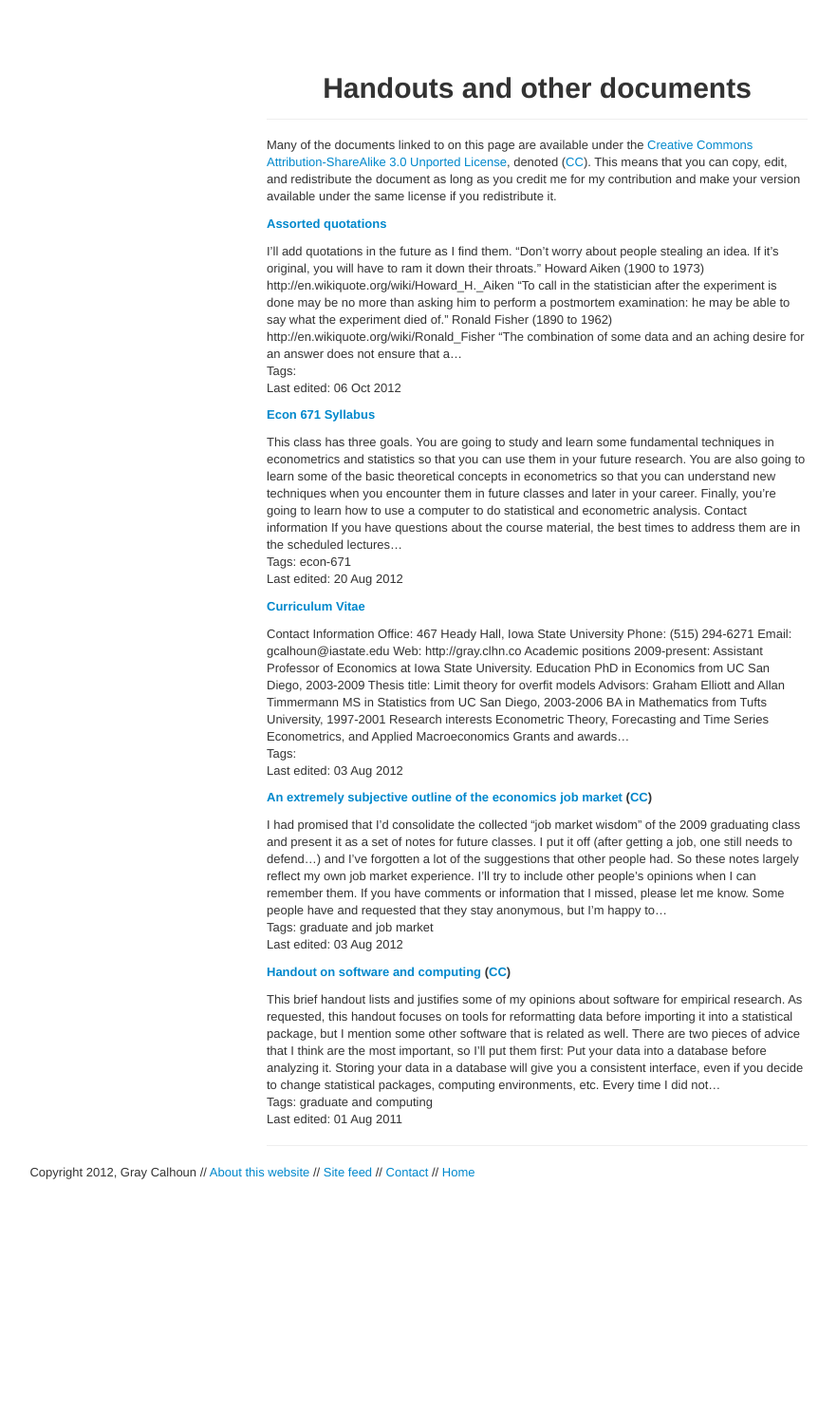
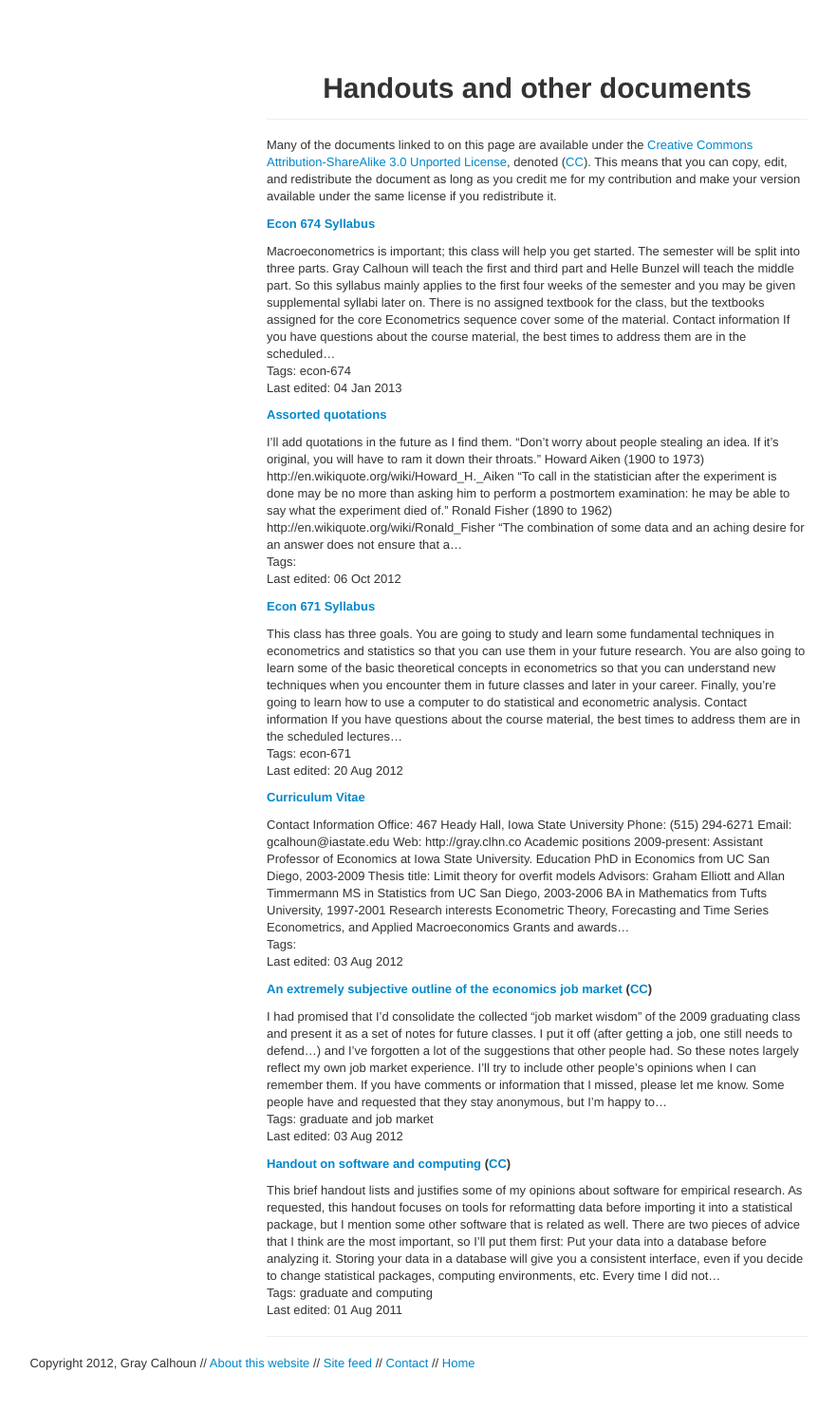
Before and after one commit to mmkuang/grayclhn.github.io, a Jekyll site: the page built from handouts/index.md, in a window 1280 px wide. Shown: the whole page at 95% size, without its empty margins (374-1256 px from the left). Built offline with Jekyll 4.4.1, drawn with Linux system fonts in a browser that asks for light colours; before the commit the page ends 1284 px from its top, so only the background shows below that.

Commit message:
Added syllabus for econ 674

```diff
--- /dev/null
+++ b/handouts/_posts/2013-01-04-econ-674-syllabus.md
@@ -0,0 +1,103 @@
+---
+layout: handout
+title: Econ 674 Syllabus
+subtitle: Macroeconometrics (part 1 of n), Gray Calhoun
+date: 2013-01-04
+nocc: true
+tags:
+- econ-674
+---
+
+Macroeconometrics is important; this class will help you get started.
+The semester will be split into three parts.  Gray Calhoun will teach
+the first and third part and Helle Bunzel will teach the middle part.
+So this syllabus mainly applies to the first four weeks of the
+semester and you may be given supplemental syllabi later on.  There is
+no assigned textbook for the class, but the textbooks assigned for the
+core Econometrics sequence cover some of the material.
+
+Contact information
+-------------------
+
+If you have questions about the course material, the best times to
+address them are in the scheduled lectures or during office hours.  We
+can probably resolve questions or concerns about the course
+administration over email, but if you have urgent questions please
+call me or stop by my office.  This syllabus is available online at
+<http://{% include main_web %}/handouts/2013/econ-674-syllabus.html>.
+
+
+
+<table class="table">
+  <tr>
+    <td>Instructor</td>
+    <td>Gray Calhoun</td>
+    <td>OH: 3-4 Mondays and Wednesdays</td>
+    <td>{% include univ_email %}</td>
+    <td>{% include univ_office %}</td>
+    <td>{% include univ_phone %}</td>
+  </tr>
+  <tr>
+    <td>Instructor</td>
+    <td>Helle Bunzel</td>
+    <td>OH: TBD</td>
+    <td>hbunzel@iastate.edu</td>
+    <td>373 Heady Hall</td>
+    <td></td>
+  </tr>
+  <tr>
+    <td>TA</td>
+    <td>Xiying Liu</td>
+    <td>OH: TBD</td>
+    <td>xiyingl@iastate.edu</td>
+    <td>280D Heady Hall</td>
+    <td></td>
+  </tr>
+</table>
+
+Grading
+-------
+
+Your final grade for the semester will be based on an original
+research paper due in July.  You will be required to submit a proposal
+and a first draft during the semester, and Helle or I will discuss
+your proposal with you after you submit it.  Your course grade will be
+listed as "incomplete" until you turn in the paper, and the quality of
+the proposal and the first draft will factor into your grade on the
+paper.
+
+<dl>
+  <dt>Paper proposal due</dt>
+  <dd>March 25th</dd>
+
+  <dt>First draft of paper due</dt>
+  <dd>May 3rd</dd>
+
+  <dt>Final draft of paper due</dt>
+  <dd>July 15th</dd>
+</dl>
+
+Course outline
+--------------
+
+The first four weeks will cover basic time series concepts--weak
+dependence concepts, stationarity, ARMA models, etc.--as well as
+vector autoregressions (VARs).  The next seven and a half weeks will
+cover special issues introduced by economic time series: deterministic
+and stochastic trends in the data, variance estimation in the presence
+of serial correlation, and bootstrapping dependent processes, among
+other topics.  The remaining three and a half weeks will cover
+macroeconometric modeling: estimation of DSGE models and
+cointegration.  References will be supplied throughout the semester.
+
+University policies
+-------------------
+
+{% include university-policies.md %}
+
+<!--  LocalWords:  Macroeconometrics nocc Helle Bunzel syllabi Xiying
+ -->
+<!--  LocalWords:  Liu th stationarity ARMA autoregressions VARs DSGE
+ -->
+<!--  LocalWords:  macroeconometric cointegration md
+ -->
--- a/index.html
+++ b/index.html
@@ -62,8 +62,8 @@ title: "Gray Calhoun's website"
 
       <li><strong>PhD Macroeconometrics (Econ 674)</strong>
 	<p>Helle Bunzel and I will teach PhD Macroeconometrics (Economics 674) in
-	  Spring, 2013. I’ll post information and material for that class as I
-	  develop it.</p></li>
+	  Spring, 2013.  <a href="/hamdouts/2013/econ-674-syllabus.html">The syllabus
+          is available here</a>.</p></li>
 
       <li><p><strong>Courses before Fall, 2012</strong> are not online. Please
 	contact me if you need material.  A few <a href="/handouts">handouts</a> are available.</p></li>
```
